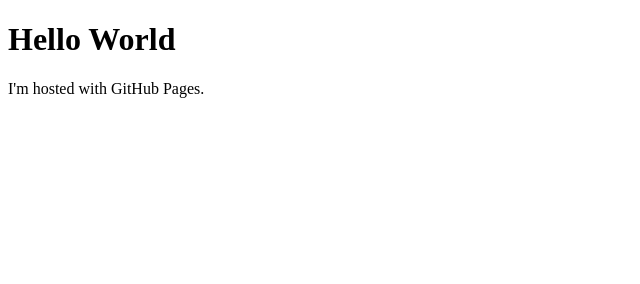
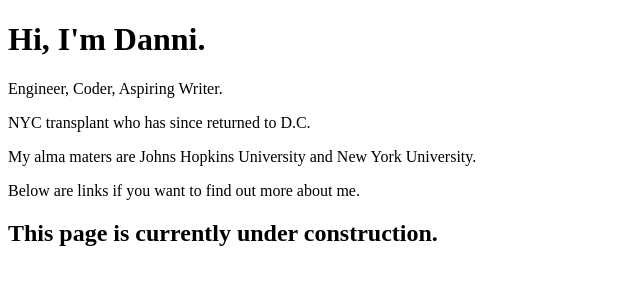
Before and after one commit to dannisaur/dannisaur.github.io, a plain HTML site: page index.html in a window 1280 px wide. Shown: the whole page, without its empty margins (0-640 px from the left). Drawn offline with Linux system fonts and the light colour scheme.

Commit message:
Added more info to body.

```diff
--- a/index.html
+++ b/index.html
@@ -1,7 +1,12 @@
 <!DOCTYPE html>
 <html>
+<title>Danni Tang</title>
 <body>
-<h1>Hello World</h1>
-<p>I'm hosted with GitHub Pages.</p>
+<h1>Hi, I'm Danni.</h1>
+<p>Engineer, Coder, Aspiring Writer.</p>
+<p>NYC transplant who has since returned to D.C.</p>
+<p>My alma maters are Johns Hopkins University and New York University.</p>
+<p>Below are links if you want to find out more about me.</p>
+<h2>This page is currently under construction.</h2>
 </body>
 </html>
```
